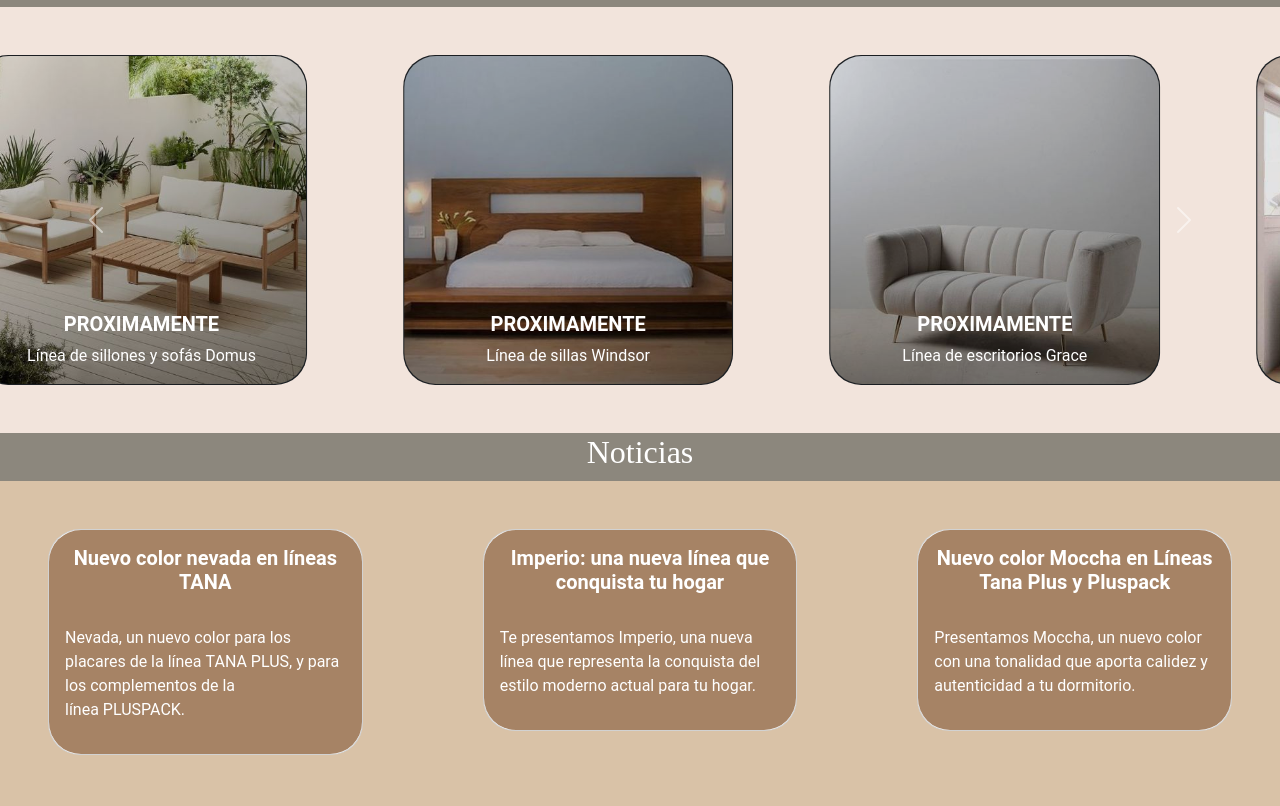
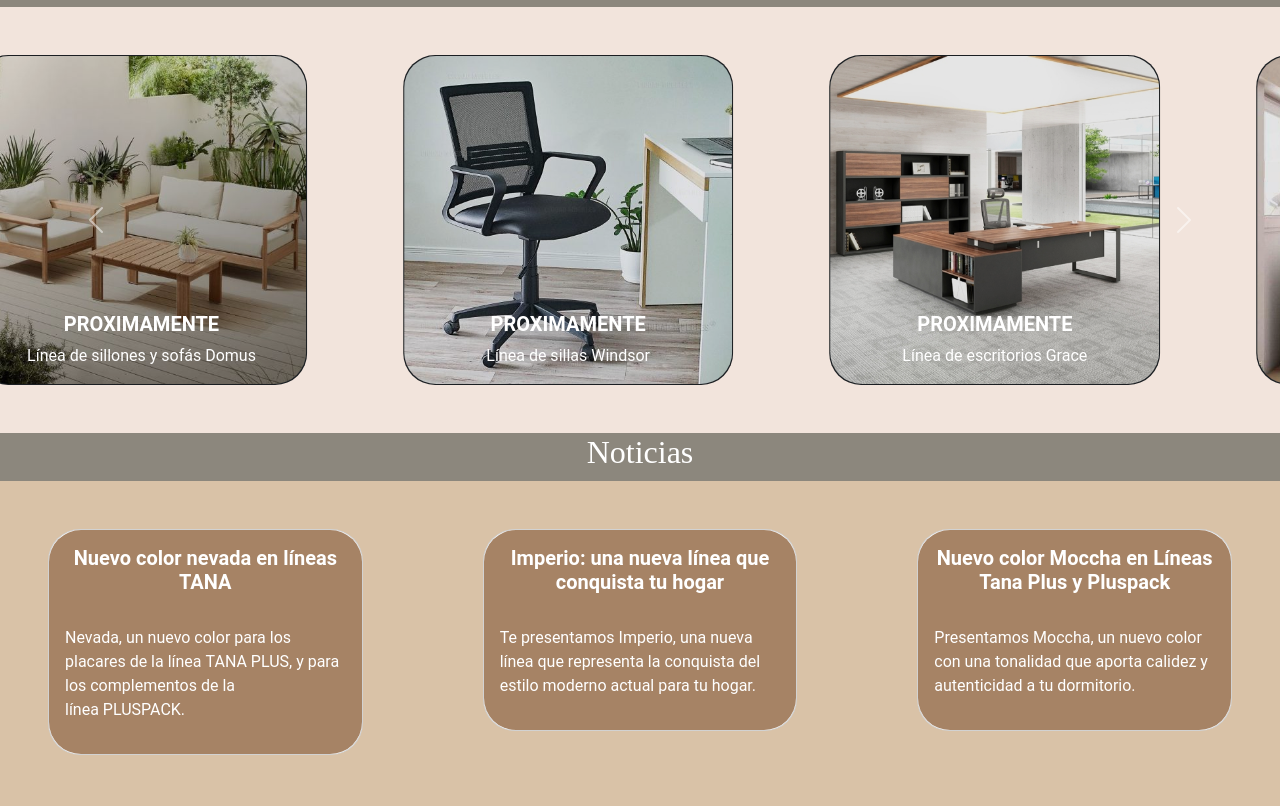
Before and after one commit to nicolasneira/integradordwi, a plain HTML site: page novedades.html in a window 1280 px wide. Shown: the part 1172-1978 px from the top of the page. Drawn offline with nearby package versions, Linux system fonts and the light colour scheme; a web font is replaced by a local one.

Commit message:
Imagenes nuevo2 y nuevo3 en novedades.html

```diff
--- a/novedades.html
+++ b/novedades.html
@@ -180,14 +180,14 @@
               </div>
           </div>
           <div class="card bg-dark text-white">
-              <img src="img/oferta2.jpg" class="card-img" alt="nuevo2">
+              <img src="img/nuevo2.jpg" class="card-img" alt="nuevo2">
               <div class="card-img-overlay">
                 <h5 class="card-title">PROXIMAMENTE</h5>
                 <p class="card-text">Línea de sillas Windsor</p>
               </div>
           </div>
           <div class="card bg-dark text-white">
-              <img src="img/oferta3.jpg" class="card-img" alt="nuevo3">
+              <img src="img/nuevo3.jpg" class="card-img" alt="nuevo3">
               <div class="card-img-overlay">
                 <h5 class="card-title">PROXIMAMENTE</h5>
                 <p class="card-text">Línea de escritorios Grace</p>
```
